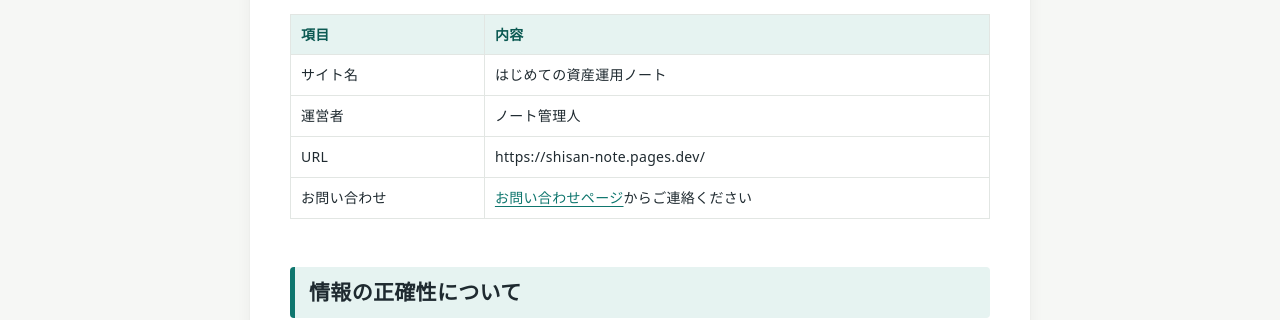
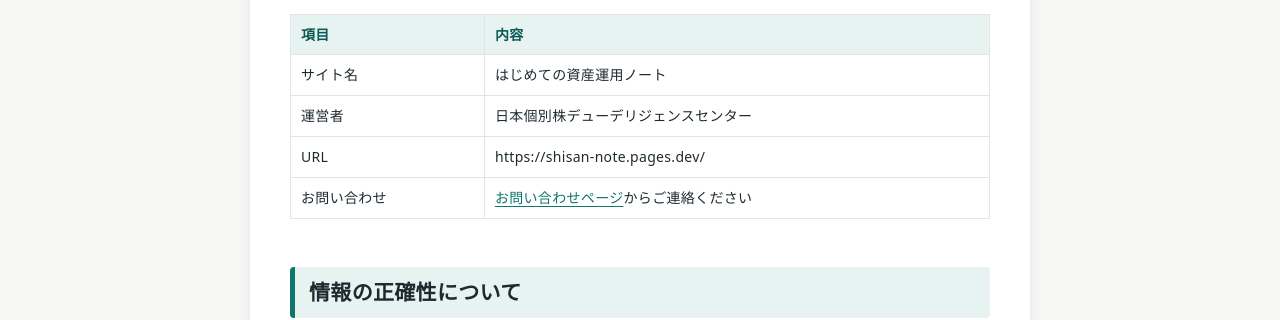
Before and after one commit to s10141014-lgtm/claude, a Jekyll site: the page built from about.md, in a window 1280 px wide. Shown: the part 518-838 px from the top of the page. Built offline with Jekyll 4.4.1, drawn with Linux system fonts in a browser that asks for light colours.

Commit message:
Set site operator name
Co-Authored-By: Claude Opus 5.5 <noreply@anthropic.com>
Claude-Session: https://claude.ai/code/session_01QzzKcfhD4S2dhSdiLHYTxE

```diff
--- a/_config.yml
+++ b/_config.yml
@@ -16,7 +16,7 @@ baseurl: ""
 
 # 運営者情報（運営者情報ページ・フッターに表示）
 author:
-  name: ノート管理人
+  name: 日本個別株デューデリジェンスセンター
 
 # お問い合わせ先（どちらか一方は必ず設定してください）
 # Googleフォームなどで問い合わせフォームを作り、そのURLを入れるのがおすすめです。
```
